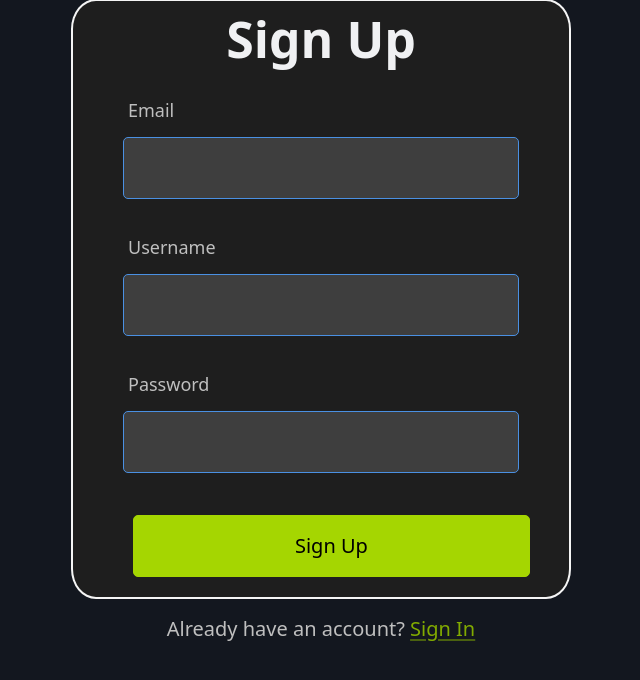
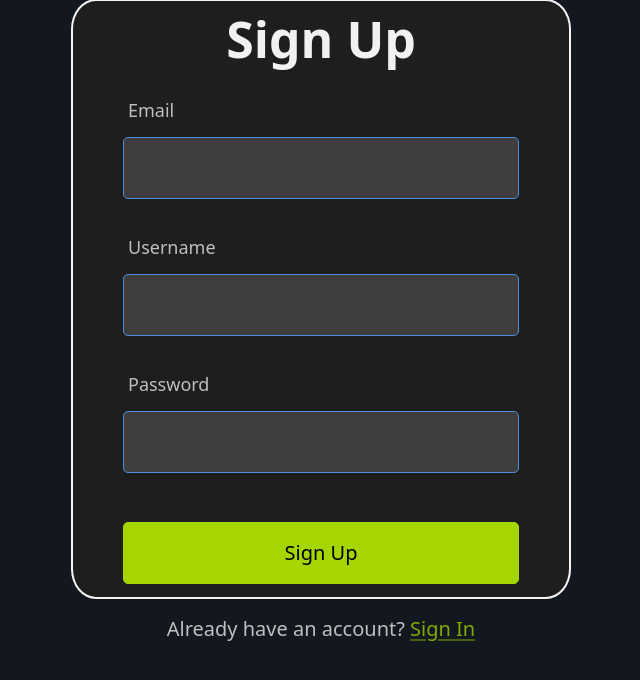
Before and after one commit to Tcozzie/Babble, a Flask app: page /users/signUp in a window 1280 px wide. Shown: the part 101-781 px from the top of the page, without its empty margins (319-959 px from the left). Run offline with Flask 3, Linux system fonts and the light colour scheme.

Commit message:
Reformat signup page

```diff
--- a/templates/signUp.html
+++ b/templates/signUp.html
@@ -58,7 +58,7 @@
               </div>
             </div>
 
-            <button type="submit" style="width: 80%; margin-left: 60px">
+            <button type="submit" style="width: 80%; margin: auto;">
               Sign Up
             </button>
           </form>
```
